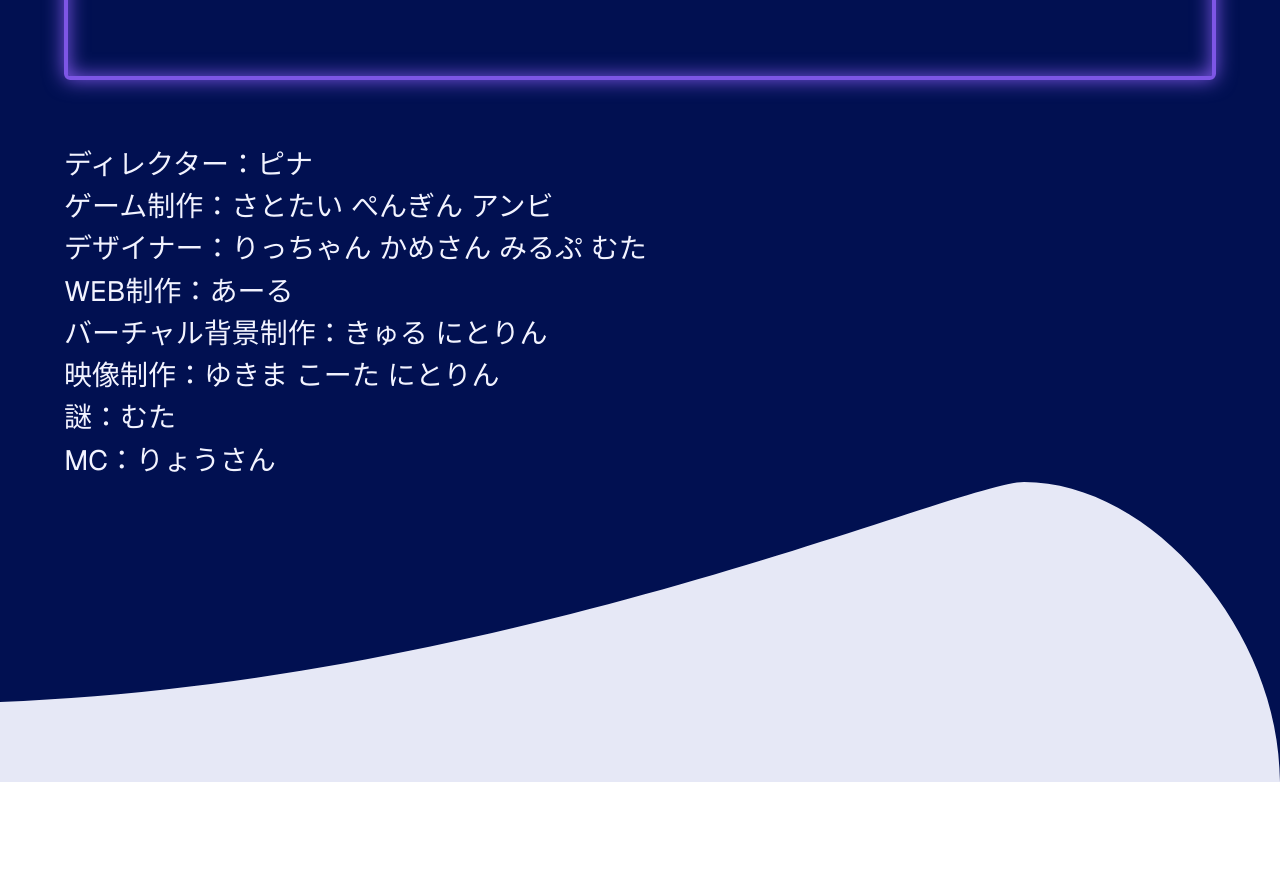
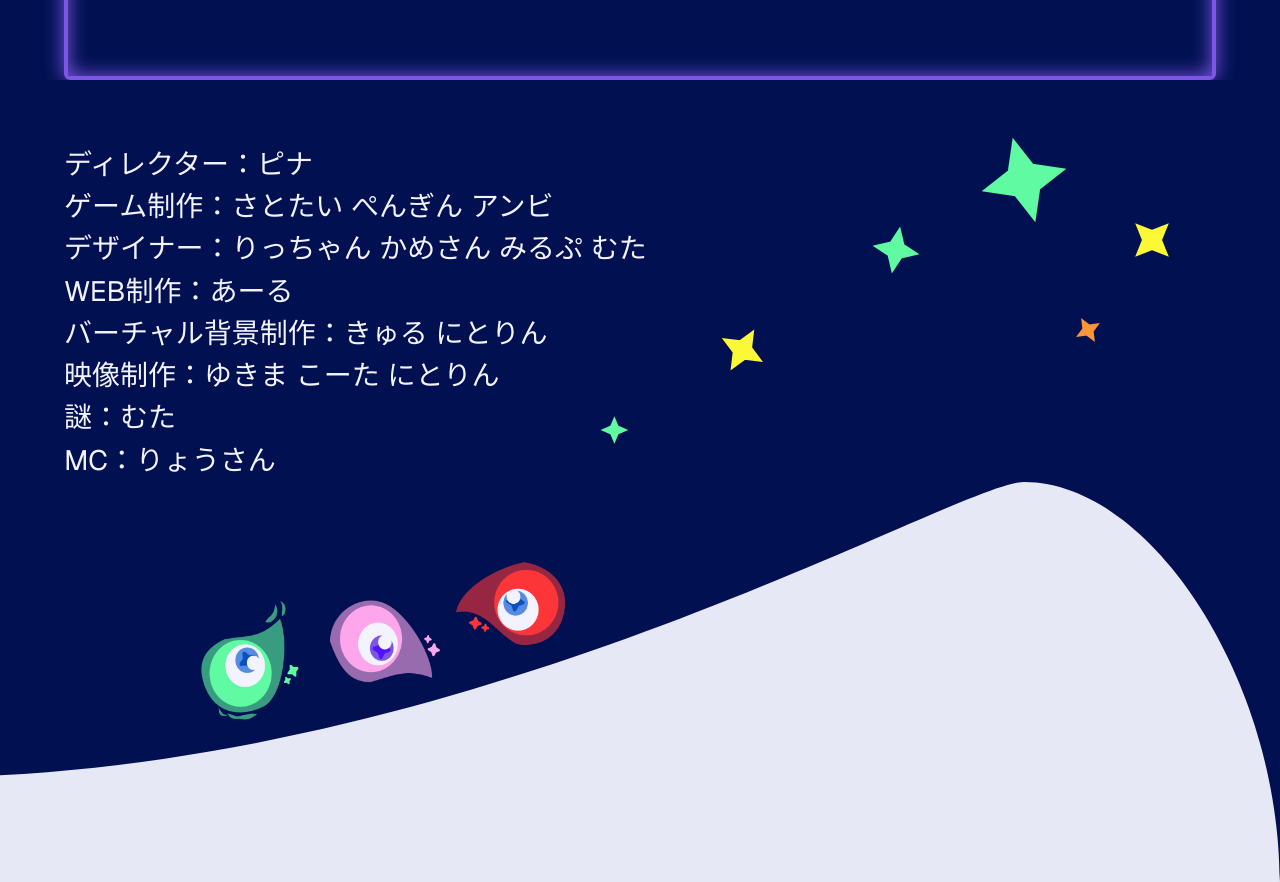
Before and after one commit to fridayOnline/Sch-26-HalloweenWeb, a Next.js app: page / in a window 1280 px wide. Shown: the part 1800-2682 px from the top of the page. Before the commit the page ends 2582 px from the top, so only its background shows below. Built offline with nearby package versions, Linux system fonts and the light colour scheme; a web font is replaced by a local one.

Commit message:
add komyurei&star

```diff
--- /dev/null
+++ b/app/components/BottomStars.tsx
@@ -0,0 +1,130 @@
+"use client";
+import React, { useRef, useEffect } from 'react';
+
+// 1. 星のプロパティを定義する型
+interface StarProps {
+  virtualX: number; // 仮想X座標 (0-1000)
+  virtualY: number; // 仮想Y座標 (0-300)
+  size: number;
+  rotation: number; // 角度 (degree)
+  color: string;
+  outlineColor: string;
+}
+
+// 2. 描画する6個の星のデータを定義
+const starList: StarProps[] = [
+  // (X座標, Y座標, サイズ, 回転角度, 色, 枠色)
+  { virtualX: 700, virtualY: 170, size: 20, rotation: 10, color: "#5FFAA1", outlineColor: "#5FFAA1" },
+  { virtualX: 800, virtualY: 100,  size: 40, rotation: -15, color: "#5FFAA1", outlineColor: "#5FFAA1" },
+  { virtualX: 580, virtualY: 270, size: 20, rotation: 30, color: "#FBF835", outlineColor: "#FBF835" },
+  { virtualX: 480, virtualY: 350, size: 10, rotation: 0, color: "#5FFAA1", outlineColor: "#5FFAA1" },
+  { virtualX: 900, virtualY: 160, size: 20, rotation: 45, color: "#FBF835", outlineColor: "#FBF835" },
+  { virtualX: 850, virtualY: 250,  size: 10, rotation: -30, color: "#FB9535", outlineColor: "#FB9535" },
+];
+
+// 3. 星1個を描画する関数 (引数でプロパティを受け取る)
+const drawFourPointStar = (
+  ctx: CanvasRenderingContext2D,
+  canvas: HTMLCanvasElement,
+  props: StarProps
+) => {
+  // スケーリングロジック
+  const VIRTUAL_WIDTH = 1000;
+  const VIRTUAL_HEIGHT = 400; // このコンポーネントの仮想高さ
+  const scaleX = canvas.width / VIRTUAL_WIDTH;
+  const scaleY = canvas.height / VIRTUAL_HEIGHT;
+  const sx = (x: number) => x * scaleX;
+  const sy = (y: number) => y * scaleY;
+
+  // プロパティを展開
+  const { virtualX, virtualY, size, rotation, color, outlineColor } = props;
+  const innerRatio = 0.3; // 星の谷の深さ
+  const innerSize = size * innerRatio;
+
+  // 描画の中心 (仮想座標から計算)
+  const pivotX = sx(virtualX);
+  const pivotY = sy(virtualY);
+
+  ctx.save();
+  ctx.translate(pivotX, pivotY); // 原点を移動
+  const rotationAngle = rotation * Math.PI / 180; // 角度をラジアンに変換
+  ctx.rotate(rotationAngle); // 回転
+
+  // 星の描画
+  ctx.fillStyle = color;
+  ctx.strokeStyle = outlineColor;
+  ctx.lineWidth = 3;
+
+  ctx.beginPath();
+  ctx.moveTo(0, -size); // 頂点1 (上)
+  ctx.lineTo(innerSize, -innerSize);
+  ctx.lineTo(size, 0); // 頂点2 (右)
+  ctx.lineTo(innerSize, innerSize);
+  ctx.lineTo(0, size); // 頂点3 (下)
+  ctx.lineTo(-innerSize, innerSize);
+  ctx.lineTo(-size, 0); // 頂点4 (左)
+  ctx.lineTo(-innerSize, -innerSize);
+  ctx.closePath();
+
+  ctx.fill();
+  ctx.stroke();
+  ctx.restore();
+};
+
+// 4. 6個の星を描画するコンポーネント本体
+export default function BottomStars() {
+  const canvasRef = useRef<HTMLCanvasElement | null>(null);
+
+  useEffect(() => {
+    const canvas = canvasRef.current;
+    if (!canvas) return;
+
+    const ctx = canvas.getContext("2d");
+    if (!ctx) return;
+
+    // 5. すべての星を再描画する関数
+    const redrawAll = () => {
+      if (!canvas || !ctx) return;
+
+      // (A) Canvasのサイズを親のサイズに合わせる
+      canvas.width = canvas.offsetWidth;
+      canvas.height = canvas.offsetHeight;
+
+      // (B) Canvasをクリア
+      ctx.clearRect(0, 0, canvas.width, canvas.height);
+
+      // (C) starList をループして6個の星をすべて描画
+      starList.forEach(starProps => {
+        drawFourPointStar(ctx, canvas, starProps);
+      });
+    };
+
+    // 6. 初回描画
+    redrawAll();
+
+    // 7. リサイズイベントリスナー
+    const resizeListener = () => {
+      redrawAll();
+    };
+
+    window.addEventListener('resize', resizeListener);
+
+    // クリーンアップ
+    return () => {
+      window.removeEventListener('resize', resizeListener);
+    };
+  }, []); // 依存配列は空
+
+  return (
+    // 8. Canvasのコンテナ (サイズをTailwindで指定)
+    // 背景色 (bg-[#011051]) は例です。不要なら削除してください。
+    <div className="w-full h-[400px] bg-[#011051]">
+      <canvas
+        ref={canvasRef}
+        id="star-canvas"
+        className="w-full h-full"
+        aria-label="6個の星"
+      />
+    </div>
+  );
+}
--- a/app/components/shape.tsx
+++ b/app/components/shape.tsx
@@ -3,112 +3,190 @@ import React, { useRef, useEffect } from 'react';
 
 
 export default function Shape() {
-     // Canvas要素への参照を保持
-  const canvasRef = useRef<HTMLCanvasElement | null>(null);
+ const canvasRef = useRef<HTMLCanvasElement | null>(null);
+  // 1. ロードした画像オブジェクトを保持するための ref
+  const imageRef1 = useRef<HTMLImageElement | null>(null);
+  const imageRef2 = useRef<HTMLImageElement | null>(null);
+  const imageRef3 = useRef<HTMLImageElement | null>(null);
 
-   // 描画ロジックをカプセル化する関数
+  // 2. 波を描画する関数 (変更なし)
   const drawWave = (ctx: CanvasRenderingContext2D, canvas: HTMLCanvasElement) => {
     // 描画エリアをクリア
     ctx.clearRect(0, 0, canvas.width, canvas.height);
-
     // 描画スタイルを設定
     ctx.fillStyle = "#E6E8F6"; // 波の色（薄い紫）
 
-    // ----------------------------------------------------------------------
-    // 描画座標の計算 (Canvasの幅に基づいてスケーリング)
-    // ----------------------------------------------------------------------
-    // 論理幅1000、論理高さ300として座標を定義し、実際のCanvasサイズにスケーリングします。
     const VIRTUAL_WIDTH = 1000;
     const VIRTUAL_HEIGHT = 300;
-
     const scaleX = canvas.width / VIRTUAL_WIDTH;
-    const scaleY = canvas.height / VIRTUAL_HEIGHT; // canvas.height は 300 なので、 scaleY は 1
-
-    // スケーリングされた座標を取得するヘルパー関数
+    const scaleY = canvas.height / VIRTUAL_HEIGHT;
     const sx = (x: number) => x * scaleX;
     const sy = (y: number) => y * scaleY;
 
-    // ----------------------------------------------------------------------
-    // [修正] 山の左側を急に、頂点を尖らせ、右寄りに
-    // ----------------------------------------------------------------------
-
+    // ... (波形の描画パス: moveTo, bezierCurveTo, ...) ...
     ctx.beginPath();
-
-    // 1. M0, 300 (左下の角から開始)
     ctx.moveTo(sx(0), sy(300));
-
-    // 2. L0, 220 (左端の波の開始点へ移動)
     ctx.lineTo(sx(0), sy(220));
-
-    // 3. [変更] 1つ目の三次ベジェ曲線 (山の左側、急な上昇カーブ)
-    //    制御点1 (400, 200): Xをかなり進んだ地点でもYが高い位置に維持し、急な上昇を始める
-    //    制御点2 (750, 0): 頂点に非常に近い制御点を設定し、カーブを急峻に
-    //    終点 (800, 0): 山の頂点 (X=800, Y=0) を設定
     ctx.bezierCurveTo(
-      sx(400), sy(200), // 制御点1: 左側のカーブを急にするため、Yを比較的高く保つ
-      sx(750), sy(0),   // 制御点2: 頂点(800,0)に近づきながらY=0を維持し、尖りを生む
-      sx(800), sy(0)    // 終点 (山の頂点をX=800に移動)
+      sx(400), sy(200),
+      sx(750), sy(0),
+      sx(800), sy(0)
     );
-
-    // 4. [以前のまま] 2つ目の三次ベジェ曲線 (ピークから右下へ落ちるカーブ)
-    //    制御点1 (900, 0): ピークの頂点を少し平らに維持
-    //    制御点2 (1000, 150): 右端に向かって緩やかに落ちる
-    //    終点 (1000, 300): 右下の角
     ctx.bezierCurveTo(
-      sx(900), sy(0),    // 制御点1
-      sx(1000), sy(150), // 制御点2
-      sx(1000), sy(300)  // 終点 (右下)
+      sx(900), sy(0),
+      sx(1000), sy(150),
+      sx(1000), sy(300)
     );
-
-    // 5. L1000, 300 (右下の角)
     ctx.lineTo(sx(1000), sy(300));
-
-    // 6. Z (パスを閉じる)
     ctx.closePath();
     ctx.fill();
+  };
 
+  // 3. 画像を描画する関数
+  const drawImageOnCanvas1 = (
+    ctx: CanvasRenderingContext2D,
+    canvas: HTMLCanvasElement,
+    img: HTMLImageElement
+  ) => {
+    // 波と同じスケーリングロジックを使用
+    const VIRTUAL_WIDTH = 1000;
+    const VIRTUAL_HEIGHT = 300;
+    const scaleX = canvas.width / VIRTUAL_WIDTH;
+    const scaleY = canvas.height / VIRTUAL_HEIGHT;
+    const sx = (x: number) => x * scaleX;
+    const sy = (y: number) => y * scaleY;
 
+    // 画像のサイズ (例: 80x80)
+    const imgWidth = 120;
+    const imgHeight = 100;
+
+    // 画像の描画位置 (坂の頂点 X=800, Y=0)
+    // 画像の「中心下部」が (800, 0) に来るように座標を計算
+    const imgX = sx(400) - (imgWidth / 2); // 頂点X座標 - (画像幅 / 2)
+    const imgY = sy(90) - (imgHeight / 2); // 頂点Y座標 - (画像高さ / 2)
+      ctx.drawImage(img, imgX, imgY, imgWidth, imgHeight);
 
   };
 
+  const drawImageOnCanvas2 = (
+    ctx: CanvasRenderingContext2D,
+    canvas: HTMLCanvasElement,
+    img: HTMLImageElement
+  ) => {
+    // 波と同じスケーリングロジックを使用
+    const VIRTUAL_WIDTH = 1000;
+    const VIRTUAL_HEIGHT = 300;
+    const scaleX = canvas.width / VIRTUAL_WIDTH;
+    const scaleY = canvas.height / VIRTUAL_HEIGHT;
+    const sx = (x: number) => x * scaleX;
+    const sy = (y: number) => y * scaleY;
 
+    // 画像のサイズ (例: 80x80)
+    const imgWidth = 120;
+    const imgHeight = 100;
+
+    // 画像の描画位置 (坂の頂点 X=800, Y=0)
+    // 画像の「中心下部」が (800, 0) に来るように座標を計算
+    const imgX = sx(300) - (imgWidth / 2); // 頂点X座標 - (画像幅 / 2)
+    const imgY = sy(120) - (imgHeight / 2); // 頂点Y座標 - (画像高さ / 2)
+
+    ctx.drawImage(img, imgX, imgY, imgWidth, imgHeight);
+  };
+const drawImageOnCanvas3 = (
+    ctx: CanvasRenderingContext2D,
+    canvas: HTMLCanvasElement,
+    img: HTMLImageElement
+  ) => {
+    // 波と同じスケーリングロジックを使用
+    const VIRTUAL_WIDTH = 1000;
+    const VIRTUAL_HEIGHT = 300;
+    const scaleX = canvas.width / VIRTUAL_WIDTH;
+    const scaleY = canvas.height / VIRTUAL_HEIGHT;
+    const sx = (x: number) => x * scaleX;
+    const sy = (y: number) => y * scaleY;
+
+    // 画像のサイズ (例: 80x80)
+    const imgWidth = 140;
+    const imgHeight = 140;
+
+    // 画像の描画位置 (坂の頂点 X=800, Y=0)
+    // 画像の「中心下部」が (800, 0) に来るように座標を計算
+    const imgX = sx(200) - (imgWidth / 2); // 頂点X座標 - (画像幅 / 2)
+    const imgY = sy(140) - (imgHeight / 2); // 頂点Y座標 - (画像高さ / 2)
+
+    ctx.drawImage(img, imgX, imgY, imgWidth, imgHeight);
+  };
 
   useEffect(() => {
     const canvas = canvasRef.current;
-
-    if (!canvas) {
-      console.error("Canvas element not found.");
-      return;
-    }
+    if (!canvas) return;
 
     const ctx = canvas.getContext("2d");
+    if (!ctx) return;
 
-    if (!ctx) {
-      console.error("2D context not supported.");
-      return;
-    }
+    // 4. 画像オブジェクトを作成・ロード
+    const img1 = new Image();
+    img1.src = "/img/komyu_deko1.png"; // ★★★ 画像パスを修正してください
+    imageRef1.current = img1; // ref に保存
 
-    // 1. レスポンシブ対応のためのリサイズ処理
-    const resizeCanvas = () => {
-      // 親コンテナのサイズを取得してCanvasの論理サイズに設定
+    const img2 = new Image();
+    img2.src = "/img/komyu_deko2.png"; // ★★★ 画像パスを修正してください
+    imageRef2.current = img2; // ref に保存
+
+    const img3 = new Image();
+    img3.src = "/img/komyu_deko3.png"; // ★★★ 画像パスを修正してください
+    imageRef3.current = img3; // ref に保存
+
+    // 5. 波と画像をまとめて再描画する関数
+    const redrawAll = () => {
+      if (!canvas || !ctx || !imageRef1.current || !imageRef1.current.complete) {
+        // キャンバスや画像が準備できていない場合は何もしない
+        // (img.complete は画像がロード完了しているかチェック)
+        return;
+      }
+
+      // (A) Canvasのサイズを親のサイズに合わせる
       canvas.width = canvas.offsetWidth;
       canvas.height = canvas.offsetHeight;
 
-      // リサイズ後に再描画
+      // (B) 波の描画
       drawWave(ctx, canvas);
+
+      // (C) 画像の描画
+      drawImageOnCanvas1(ctx, canvas, imageRef1.current);
+      drawImageOnCanvas2(ctx, canvas, imageRef2.current);
+      drawImageOnCanvas3(ctx, canvas, imageRef3.current);
     };
 
-    // 初期描画
-    resizeCanvas();
+    // 6. 画像ロード完了時に初回描画
+    img1.onload = () => {
+    console.log("画像ロード成功！ 描画します。"); // 成功ログ
+    redrawAll();
+  };
 
-    // 画面サイズ変更イベントリスナーを追加
-    window.addEventListener('resize', resizeCanvas);
+  // ★★★ これを追加 ★★★
+  // 画像ロード失敗時のエラーハンドリング
+  img1.onerror = () => {
+    console.error("画像のロードに失敗しました。パスを確認してください: ", img.src);
+  };
 
-    // クリーンアップ関数
+    // 7. 画像が既にキャッシュされている場合の初回描画
+    if (img1.complete) {
+      redrawAll();
+    }
+
+    // 8. リサイズイベントリスナー
+    const resizeListener = () => {
+      redrawAll();
+    };
+
+    window.addEventListener('resize', resizeListener);
+
+    // クリーンアップ
     return () => {
-      window.removeEventListener('resize', resizeCanvas);
+      window.removeEventListener('resize', resizeListener);
     };
-  }, []); // 依存配列は空のままにし、マウント時とアンマウント時にのみ実行
+  }, []); // 依存配列は空
 
   return (
     <div>
@@ -116,7 +194,7 @@ export default function Shape() {
           <canvas
             ref={canvasRef}
             id="canvas"
-            className="w-full  h-[300px] aspect-square"
+            className="w-full  h-[400px] aspect-square"
             aria-label="坂道"
           />
         </div>
--- a/app/page.tsx
+++ b/app/page.tsx
@@ -6,6 +6,7 @@ import React, { useState } from 'react';
 import Shape from './components/shape';
 import { shadow } from 'three/tsl';
 import type { MouseEvent } from 'react';
+import BottomStars from './components/BottomStars';
 
 // import{ Button }from '@mui/material'
 
@@ -13,13 +14,13 @@ const StarIcon: React.FC<{ style?: React.CSSProperties }> = ({ style }) => (
   <svg
     className="absolute text-[#FBF835] twinkle-star" // アニメーション用のクラスを追加
     style={style} // 位置やサイズ、遅延をランダムに適用
-    width="24"
-    height="24"
+    width="36"
+    height="36"
     viewBox="0 0 24 24"
     fill="currentColor"
     xmlns="http://www.w3.org/2000/svg"
   >
-    <path d="M12 17.27L18.18 21L16.54 13.97L22 9.24L14.81 8.63L12 2L9.19 8.63L2 9.24L7.46 13.97L5.82 21L12 17.27Z"/>
+    <path d="M12 2 L15 9 L22 12 L15 15 L12 22 L9 15 L2 12 L9 9 Z"/>
   </svg>
 );
 
@@ -80,7 +81,7 @@ export default function Home() {
   const stars = React.useMemo(() =>
     Array.from({ length: numStars }, (_, i) => {
       const style = {
-        top: `${Math.random() * 50}%`,
+        top: `${Math.random() * 80}%`,
         left: `${Math.random() * 100}%`,
         transform: `scale(${Math.random() * 0.5 + 0.5}) rotate(${Math.random() * 360}deg)`,
         animationDelay: `${Math.random() * 5}s`, // 瞬きのタイミングをずらす
@@ -266,7 +267,19 @@ export default function Home() {
       )}
           </div>
           </div>
-        <div className='text-[28px] flex flex-col items-start text-[#F2F3FF] font-toge-maru-gothic font-regular w-full pl-16 pt-16'>
+
+       {/* 親要素 (基準) */}
+<div className='w-full relative '>
+
+  {/* 1. 背景 (星) */}
+  {/* absolute で親いっぱいに広げ、z-0 で背面に配置 */}
+  <div className="absolute inset-0 z-0">
+    <BottomStars />
+  </div>
+
+  {/* 2. 前景 (テキスト) */}
+  {/* relative を追加し、z-10 で手前に配置 */}
+  <div className='w-full relative text-[28px] flex flex-col items-start text-[#F2F3FF] font-toge-maru-gothic font-regular pl-16 pt-16 z-10'>
     <p>ディレクター：ピナ</p>
     <p>ゲーム制作：さとたい ぺんぎん アンビ</p>
     <p>デザイナー：りっちゃん かめさん みるぷ むた</p>
@@ -277,6 +290,9 @@ export default function Home() {
     <p><span className='font-gotham'>MC</span>：りょうさん</p>
   </div>
 
+  {/* BottomStars は上記でラップしたため、ここからは削除 */}
+</div>
+
       </div>
      <Shape />
       </main>
```
Lines whose indentation alone changed are shown as unchanged.
